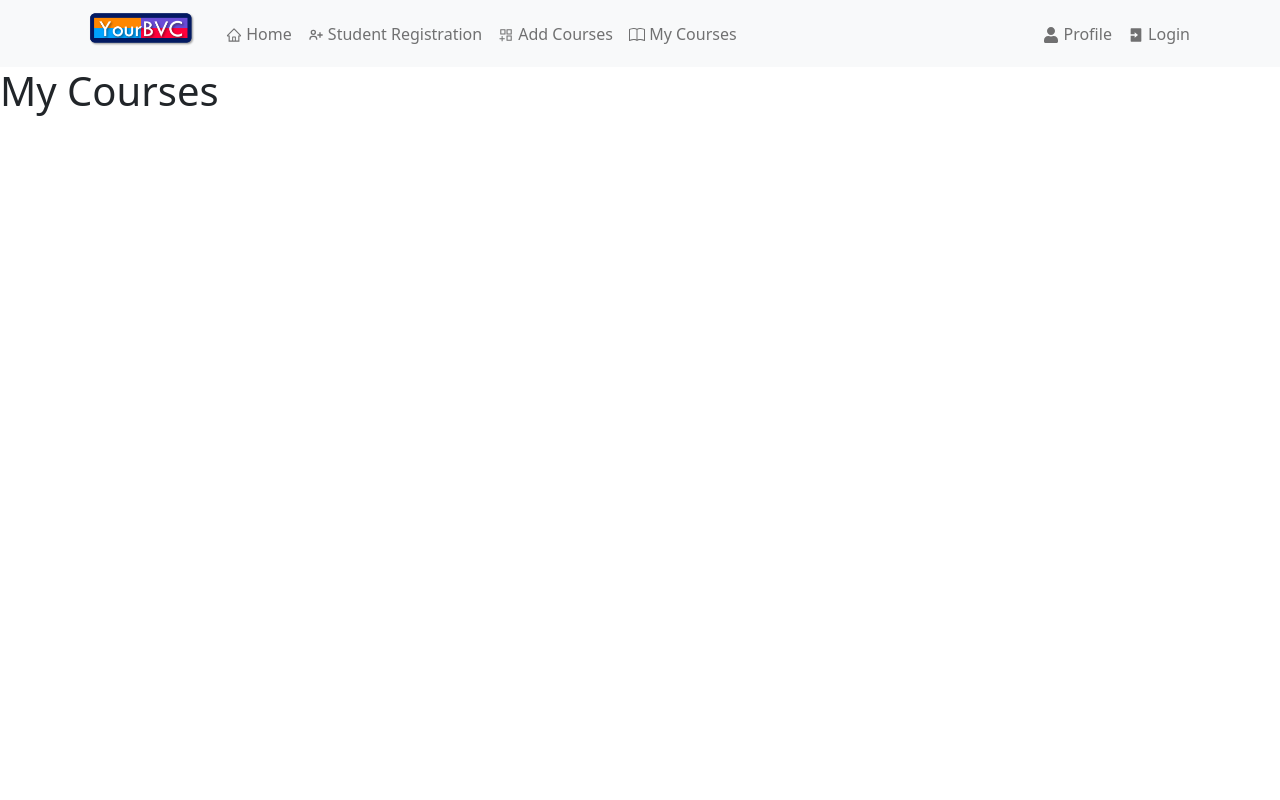
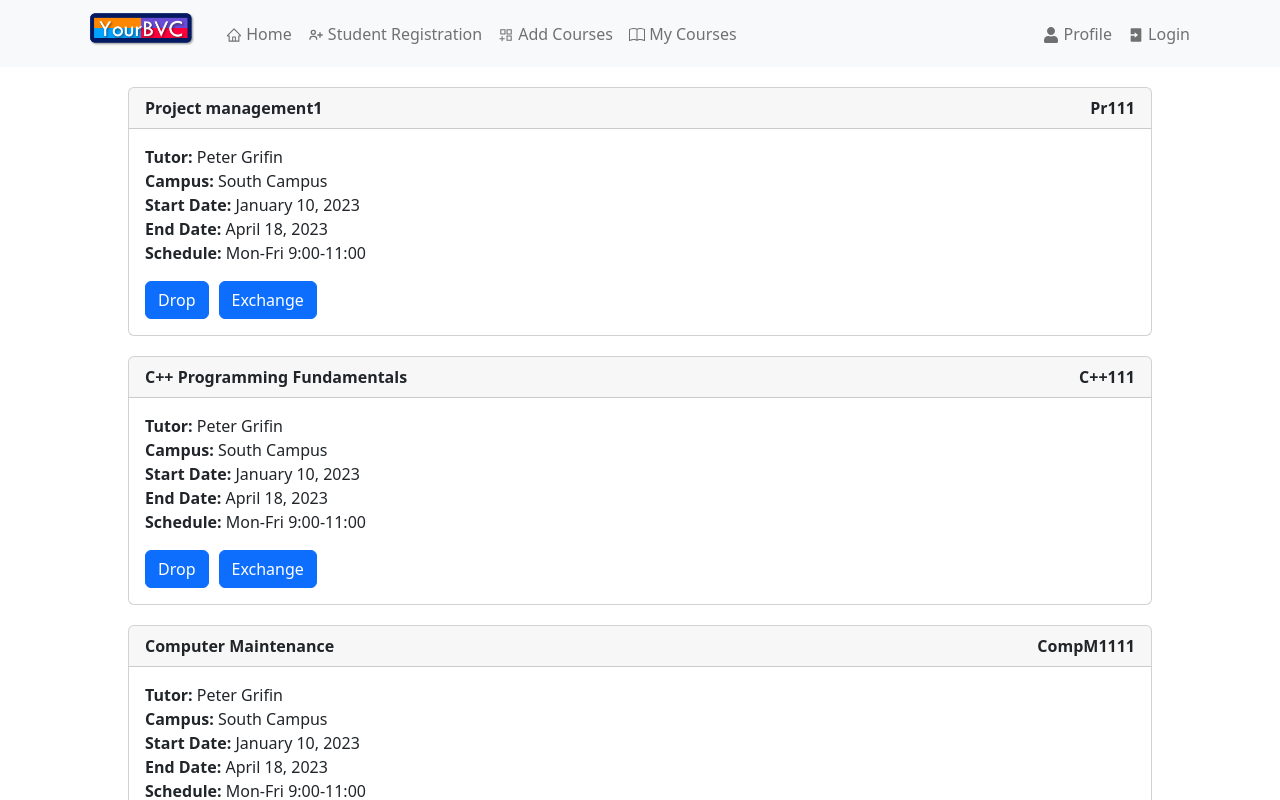
Before and after one commit to mnreettoor/webprogramming, a React (Create React App) app in the folder courseproject/: page /my-courses in a window 1280 px wide. Shown: the top 800 px of the page. Built offline with nearby package versions, Linux system fonts and the light colour scheme; the HTML template or start-up script is replaced by a standard one.

Commit message:
Updated the MyCourses section and created new JSON files

```diff
--- a/courseproject/public/courses.json
+++ /dev/null
@@ -1,3 +0,0 @@
-{
-
-}
--- a/courseproject/src/Components/Header.js
+++ b/courseproject/src/Components/Header.js
@@ -17,7 +17,7 @@ const Header = () => {
         <Navbar collapseOnSelect expand="lg" bg="light" variant="light" style={{padding: 0}}>
 
         <Container>
-          <Navbar.Brand href="/"><img src={Logo} width="120px" style={{verticalAlign: "middle"}}/></Navbar.Brand>
+          <Navbar.Brand href="/"><img src={Logo} width="120px" style={{verticalAlign: "middle"}} alt="Logo"/></Navbar.Brand>
           <Navbar.Toggle aria-controls="responsive-navbar-nav" />
           <Navbar.Collapse id="responsive-navbar-nav">
             <Nav className="me-auto">
--- /dev/null
+++ b/courseproject/src/JSON/courses.json
@@ -0,0 +1,46 @@
+[
+    {   "courseId": "Pr111",
+        "courseDetails":
+            {
+                "courseName": "Project management1",
+                "startDate": "January 10, 2023",
+                "endDate": "April 18, 2023",
+                "campus": "South Campus",
+                "tutor": "Peter Grifin",
+                "schedule": "Mon-Fri 9:00-11:00"
+            }
+    },
+    {   "courseId": "C++111",
+        "courseDetails":
+            {
+                "courseName": "C++ Programming Fundamentals",
+                "startDate": "January 10, 2023",
+                "endDate": "April 18, 2023",
+                "campus": "South Campus",
+                "tutor": "Peter Grifin",
+                "schedule": "Mon-Fri 9:00-11:00"
+            }
+    },
+    {   "courseId": "CompM1111",
+        "courseDetails":
+            {
+                "courseName": "Computer Maintenance",
+                "startDate": "January 10, 2023",
+                "endDate": "April 18, 2023",
+                "campus": "South Campus",
+                "tutor": "Peter Grifin",
+                "schedule": "Mon-Fri 9:00-11:00"
+            }
+    },
+    {   "courseId": "IS1111",
+        "courseDetails":
+            {
+                "courseName": "Information Security1",
+                "startDate": "January 10, 2023",
+                "endDate": "April 18, 2023",
+                "campus": "South Campus",
+                "tutor": "Peter Grifin",
+                "schedule": "Mon-Fri 9:00-11:00"
+            }
+    }
+]
--- /dev/null
+++ b/courseproject/src/JSON/mycourses.json
@@ -0,0 +1,30 @@
+[
+    {
+        "studentId": 1001,
+        "Name": "Daniel",
+        "LastName":"Ospina",
+        "courses": ["Pr111","C++111","CompM1111","IS1111"]
+    },
+
+    {
+        "studentId": 1002,
+        "Name": "Dario",
+        "LastName":"Ospina",
+        "courses": ["Pr111", "C++111", "CompM1111", "IS1111"]
+    },
+
+    {
+        "studentId": 1003,
+        "Name": "Abdulgafar",
+        "LastName":" Malik",
+        "courses": ["C++111","CompM1111", "IS1111"]
+    },
+    {
+        "studentId": 1004,
+        "Name": "Manpreet",
+        "LastName":" Kaur",
+        "courses": ["Net222", "Web222", "Pro222"]
+
+    }
+
+]
--- a/courseproject/src/Pages/MyCourses.js
+++ b/courseproject/src/Pages/MyCourses.js
@@ -1,11 +1,67 @@
 import React from 'react'
+import { useState } from "react";
+import Button from 'react-bootstrap/Button';
+import Card from 'react-bootstrap/Card';
+import mycourses from '../JSON/mycourses.json';
+import courses from '../JSON/courses.json';
+
 // Dario
 const MyCourses = ()=>{
+    const [myCourses, setMyCourses] = useState(mycourses)
+    const studentId = 1001;
+    const student = myCourses.find(student => student.studentId === studentId)
 
-    return(
-        <>
-        <h1>My Courses</h1>
-        </>
+
+
+    const handleDropCourse = (id) => {
+        setMyCourses(
+            student.courses.splice(id,1)
+        )
+        console.log(mycourses)
+    }
+
+    return (
+        <div>
+            {student.courses.map((myCourseId, index) => (
+                <div key={index}>
+                        <Card style={{width: "80%", margin: "20px auto"}}>
+                            <Card.Header>
+                                <div style={{display:"table",width:"100%"}}>
+                                    <div style={{display:"table-row"}}>
+                                        <div id="myCourseId" style={{display:"table-cell"}}><b>{courses.find(id => id.courseId === myCourseId).courseDetails.courseName}</b></div>
+                                        <div style={{display:"table-cell", textAlign:"right"}}><b>{courses.find(id => id.courseId === myCourseId).courseId}</b></div>
+                                    </div>
+                                </div>
+                            </Card.Header>
+                            <Card.Body>
+                                <Card.Text>
+                                    <div>
+                                        <b>Tutor:</b> {courses.find(id => id.courseId === myCourseId).courseDetails.tutor}
+                                    </div>
+                                    <div>
+                                        <b>Campus:</b> {courses.find(id => id.courseId === myCourseId).courseDetails.campus}
+                                    </div>
+                                    <div>
+                                        <b>Start Date:</b> {courses.find(id => id.courseId === myCourseId).courseDetails.startDate}
+                                    </div>
+                                    <div>
+                                        <b>End Date:</b> {courses.find(id => id.courseId === myCourseId).courseDetails.endDate}
+                                    </div>
+                                    <div>
+                                        <b>Schedule:</b> {courses.find(id => id.courseId === myCourseId).courseDetails.schedule}
+                                    </div>
+                                </Card.Text>
+                                <Button variant="primary" style={{marginRight: "10px"}} onClick={() => handleDropCourse(index)}>Drop</Button>
+                                <Button variant="primary">Exchange</Button>
+                            </Card.Body>
+                        </Card>
+                </div>
+            ))}
+        </div>
     )
 }
+
+
+
+
 export default MyCourses
```
